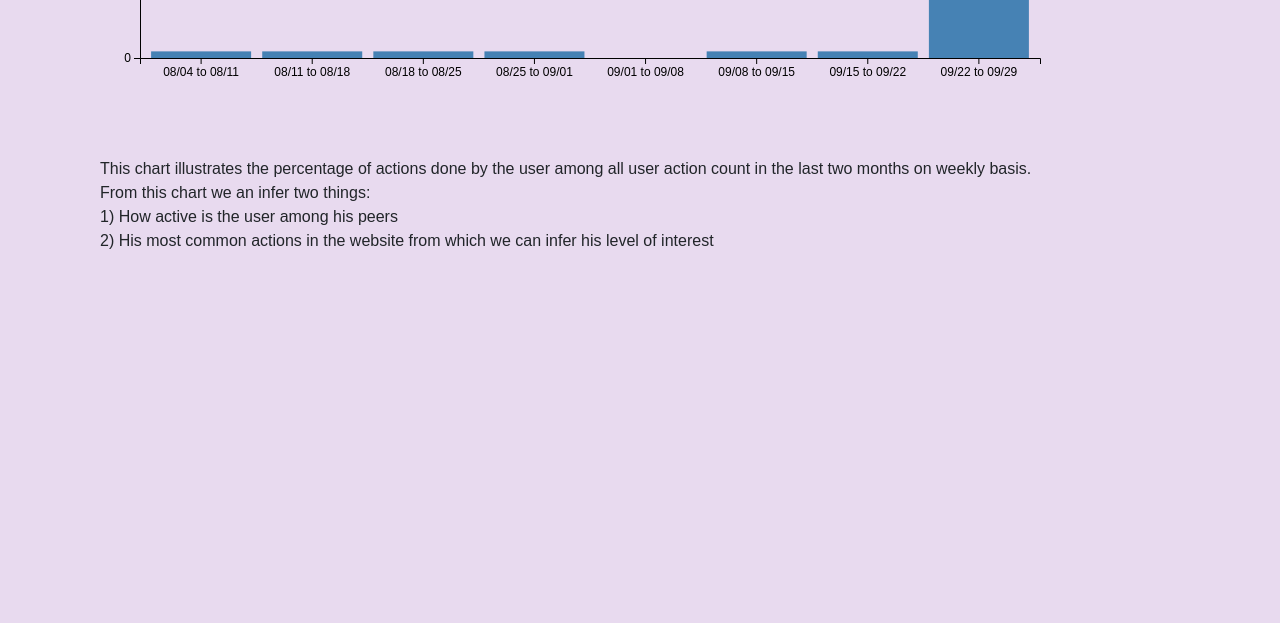
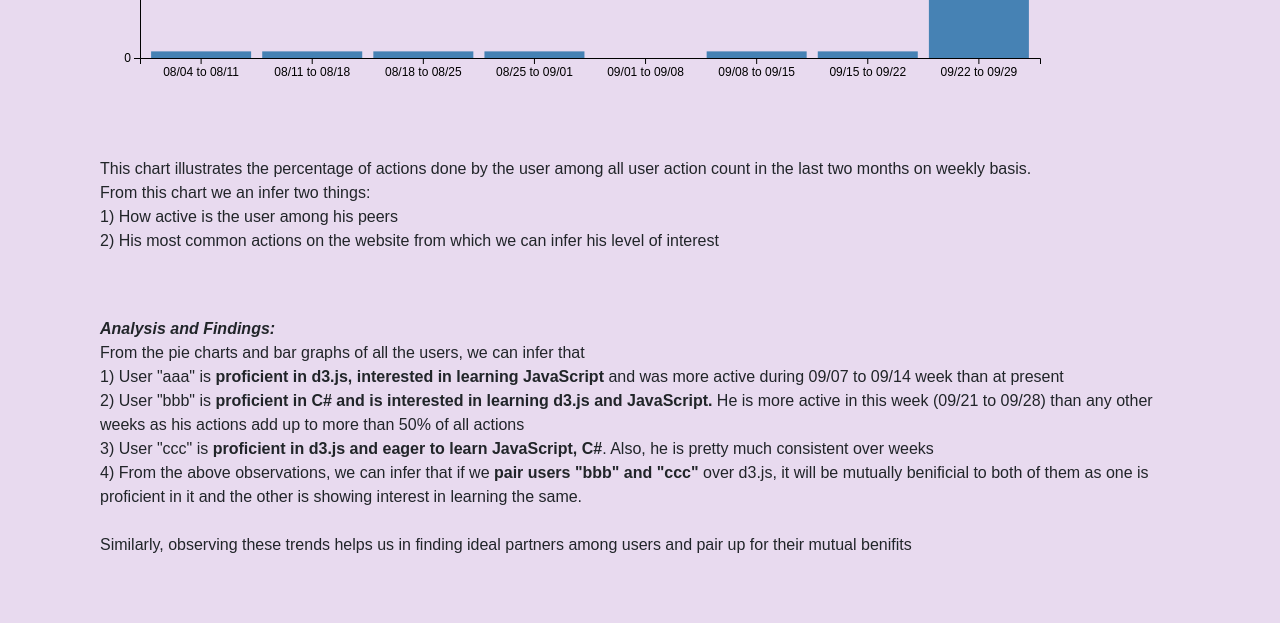
Before and after one commit to susravan/User-behavior-logging, a Flask app: page / in a window 1280 px wide. Shown: the part 1661-2284 px from the top of the page. Before the commit the page ends 1910 px from the top, so only its background shows below. Run offline with Flask 2, Linux system fonts and the light colour scheme; a user stored in the database is signed in; data comes from the database, SQL or seed files in the repository; both versions use the stored data as it was after the commit; data that the repository does not hold is empty; parts of the project's set-up code (start-up, migrations or seed data) failed here and were passed over; some libraries are stand-ins or nearby versions.

```diff
--- a/templates/index.html
+++ b/templates/index.html
@@ -98,7 +98,17 @@
 			<div id="barchart"> </div>
 			<p>This chart illustrates the percentage of actions done by the user among all user action count in the last two months on weekly basis.<br> From this chart we an infer two things: <br>
 				1) How active is the user among his peers <br>
-				2) His most common actions in the website from which we can infer his level of interest <br>
+				2) His most common actions on the website from which we can infer his level of interest <br>
+			</p>
+			<br>
+			<br>
+			<p><b><i>Analysis and Findings:</i></b><br>
+				From the pie charts and bar graphs of all the users, we can infer that <br>
+				1) User "aaa" is <b>proficient in d3.js, interested in learning JavaScript</b> and was more active during 09/07 to 09/14 week than at present<br>
+				2) User "bbb" is <b>proficient in C# and is interested in learning d3.js and JavaScript.</b> He is more active in this week (09/21 to 09/28) than any other weeks as his actions add up to more than 50% of all actions<br>
+				3) User "ccc" is <b>proficient in d3.js and eager to learn JavaScript, C#</b>. Also, he is pretty much consistent over weeks<br>
+				4) From the above observations, we can infer that if we <b>pair users "bbb" and "ccc"</b> over d3.js, it will be mutually benificial to both of them as one is proficient in it and the other is showing interest in learning the same.<br><br>
+				Similarly, observing these trends helps us in finding ideal partners among users and pair up for their mutual benifits<br>
 			</p>
 	</div>
 
```
Also changed, not shown: requirements.txt (+9 -13 lines), README.txt, UserTracking.db.
